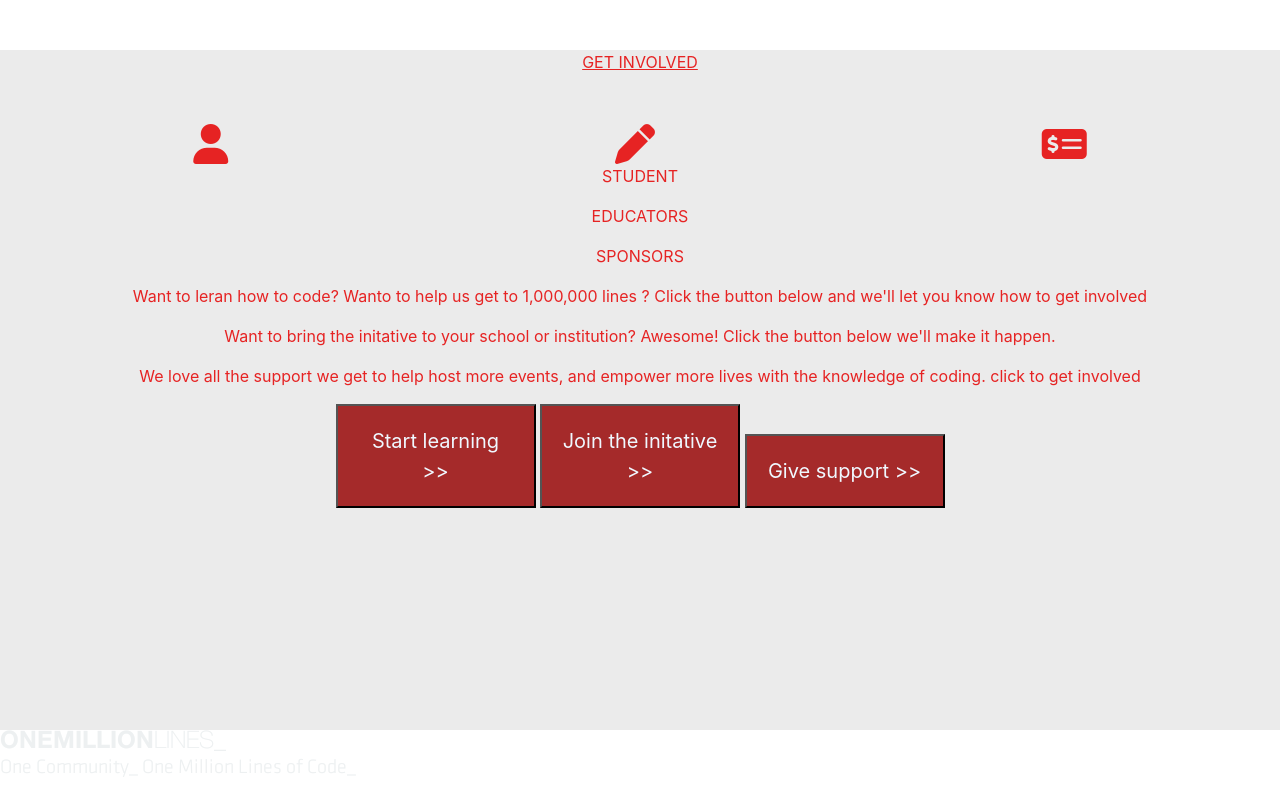
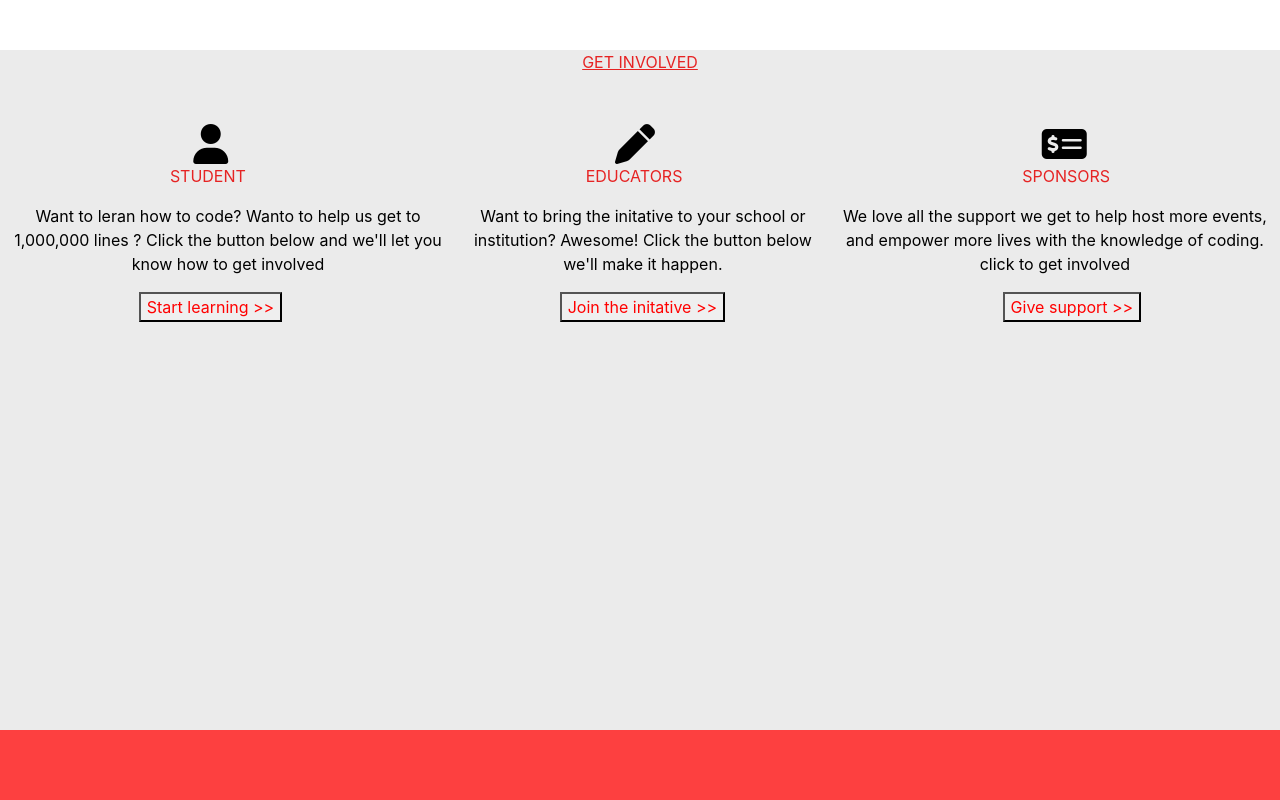
Before and after one commit to Cuisse2poulets/bootstrap-onemillionlines-master, a plain HTML site: page Squelette/index.html in a window 1280 px wide. Shown: the part 1440-2240 px from the top of the page. Before the commit the page ends 2217 px from the top, so only its background shows below. Drawn offline with nearby package versions, Linux system fonts and the light colour scheme.

Commit message:
Update custom.css

```diff
--- a/Squelette/css/custom.css
+++ b/Squelette/css/custom.css
@@ -1,4 +1,5 @@
 /* Vos customisations des classes de Bootstrap */
+
 html {
     padding: 0, 0, 0, 0;
 }
@@ -17,9 +18,7 @@ nav {
     margin-top: 20px;
 }
 
-dvwxcvfv xck:g df$p* .logo {
-    margin-left: 10%;
-}
+
 
 
 .text {
@@ -77,12 +76,22 @@ dvwxcvfv xck:g df$p* .logo {
     color: rgb(230, 35, 35);
 }
 
-button {
+
+.texte4 {
+
+    display: flex;
+    align-items: center;
+
+}
+
+.myb {
     background-color: brown;
     color: aliceblue;
     width: 200px;
     padding: 20px;
     font-size: 20px;
+
+
 }
 
 #get-involved {
@@ -108,9 +117,53 @@ button {
 
 i {
     font-size: 40px;
+    color: rgb(0, 0, 0);
 }
 
 
+.name_involved {
+
+    display: flex;
+    justify-content: space-around;
+    align-content: flex-start;
+    margin-right: 50px;
+    width: 100%;
+
+}
+
+.textegetinvolved {
+
+    display: flex;
+    justify-content: space-between;
+    color: black;
+    width: 100%
+}
+
+.myd {
+
+    display: flex;
+    justify-content: space-around;
+
+}
+
+.myg {
+    color: red;
+}
+
+
+#footer {
+
+    background-color: rgb(253, 64, 64);
+    width: 100%;
+    height: 30vh;
+    display: flex;
+    align-items: end;
+}
+
+
+.imaj_fout {
+    height: 25px;
+}
 
 
 
```
